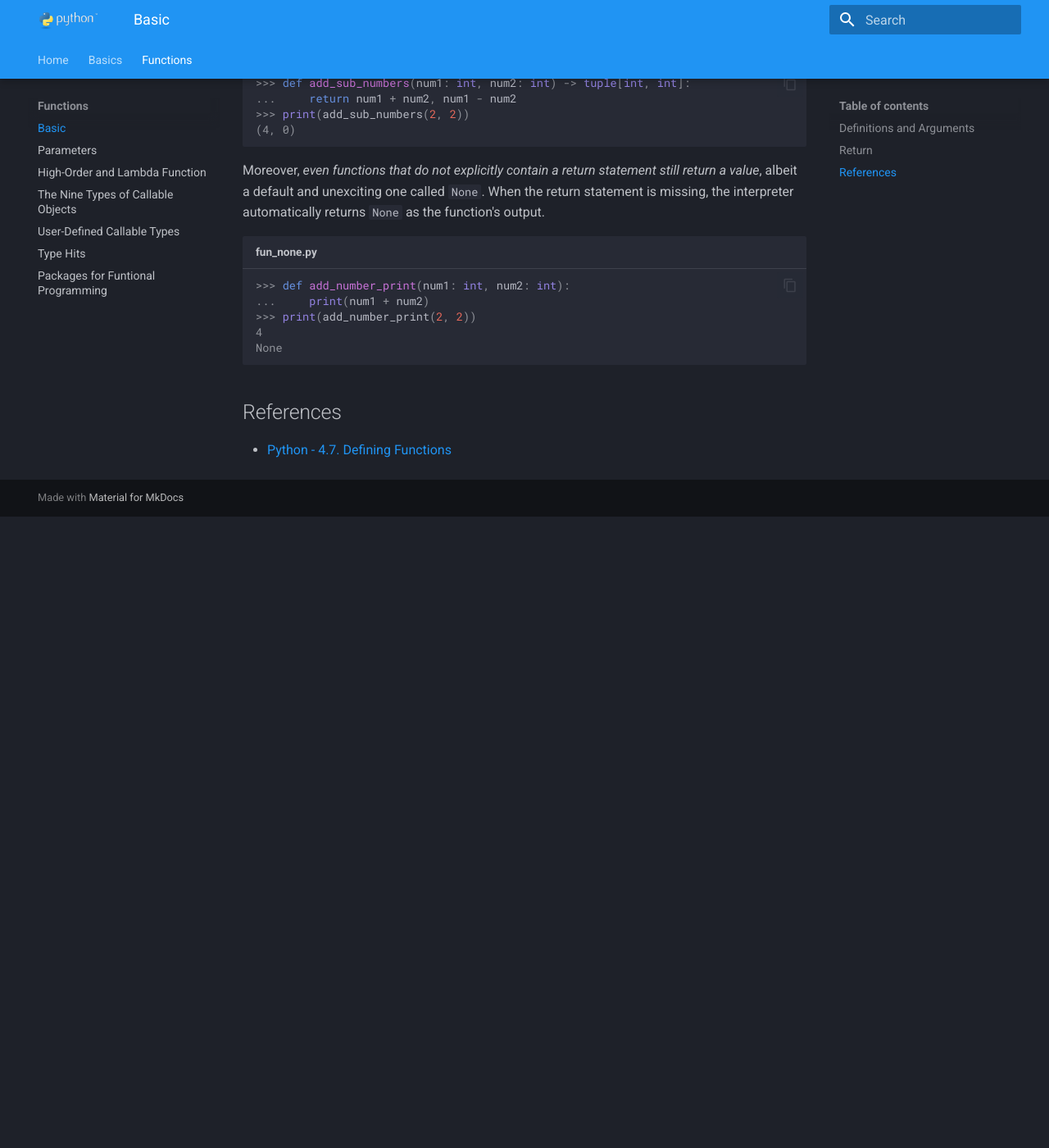
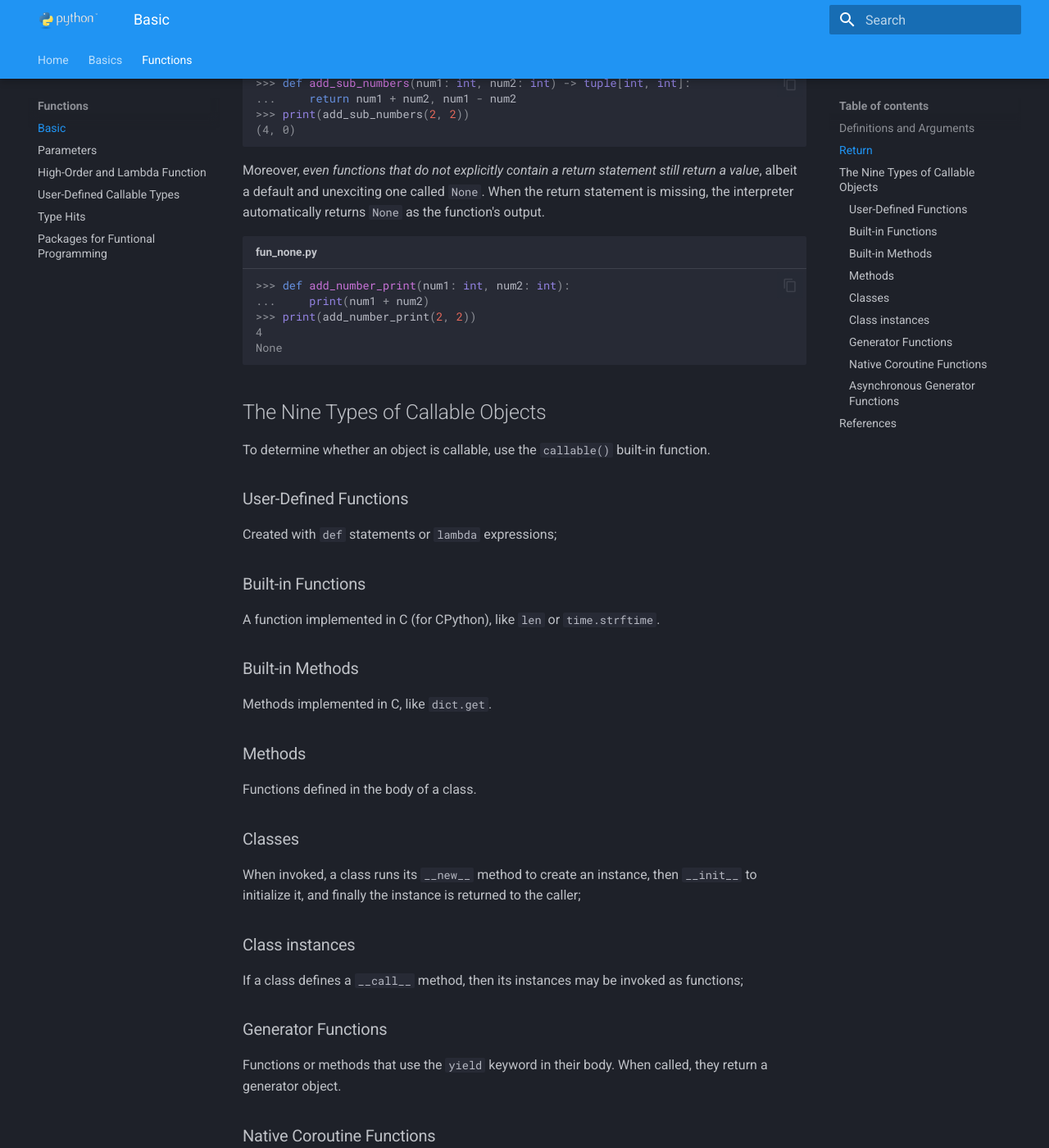
Before and after one commit to RomeroGabriel/mastering-python, an MkDocs documentation site: the page built from documentation/functions/basic.md, in a window 1280 px wide and 1400 px high, scrolled down 998 px. Shown: the whole window at 82% size. Built offline with MkDocs 1.6.1 and Material for MkDocs 9.7.7, drawn with Linux system fonts in a browser that asks for light colours; before the commit the page ends 1628 px from its top, so only the background shows below that; some of the changed text lies outside the part shown.

Commit message:
Put nine callables types on basic

````diff
--- a/documentation/functions/basic.md
+++ b/documentation/functions/basic.md
@@ -44,6 +44,47 @@ Moreover, *even functions that do not explicitly contain a return statement stil
 >>> print(add_number_print(2, 2))
 ```
 
+## The Nine Types of Callable Objects
+
+To determine whether an object is callable, use the `callable()` built-in function.
+
+### User-Defined Functions
+
+Created with `def` statements or `lambda` expressions;
+
+### Built-in Functions
+
+A function implemented in C (for CPython), like `len` or `time.strftime`.
+
+### Built-in Methods
+
+Methods implemented in C, like `dict.get`.
+
+### Methods
+
+Functions defined in the body of a class.
+
+### Classes
+
+When invoked, a class runs its `__new__` method to create an instance, then `__init__` to initialize it, and finally the instance is returned to the caller;
+
+### Class instances
+
+If a class defines a `__call__` method, then its instances may be invoked as functions;
+
+### Generator Functions
+
+Functions or methods that use the `yield` keyword in their body. When called, they return a generator object.
+
+### Native Coroutine Functions
+
+Functions or methods defined with `async def`. When called, they return a coroutine object.
+
+### Asynchronous Generator Functions
+
+Functions or methods defined with `async def` that have `yield` in their body. When called, they return an asynchronous generator for use with `async for`
+
 ## References
 
 - [Python - 4.7. Defining Functions](https://docs.python.org/3/tutorial/controlflow.html#defining-functions)
+- [Fluent Python, 2nd Edition](https://www.oreilly.com/library/view/fluent-python-2nd/9781492056348/)
--- a/mkdocs.yml
+++ b/mkdocs.yml
@@ -15,7 +15,6 @@ nav:
       - Basic: functions/basic.md
       - Parameters: functions/parameters.md
       - High-Order and Lambda Function: functions/hof_lamda_functions.md
-      - The Nine Types of Callable Objects: functions/nine_types_callable_objects.md
       - User-Defined Callable Types: functions/user_defined_callable_types.md
       - Type Hits: functions/type_hits.md
       - Packages for Funtional Programming: functions/packages_funtional_programming.md
````
Also changed, not shown: documentation/functions/nine_types_callable_objects.md (deleted, +0 -43 lines).
